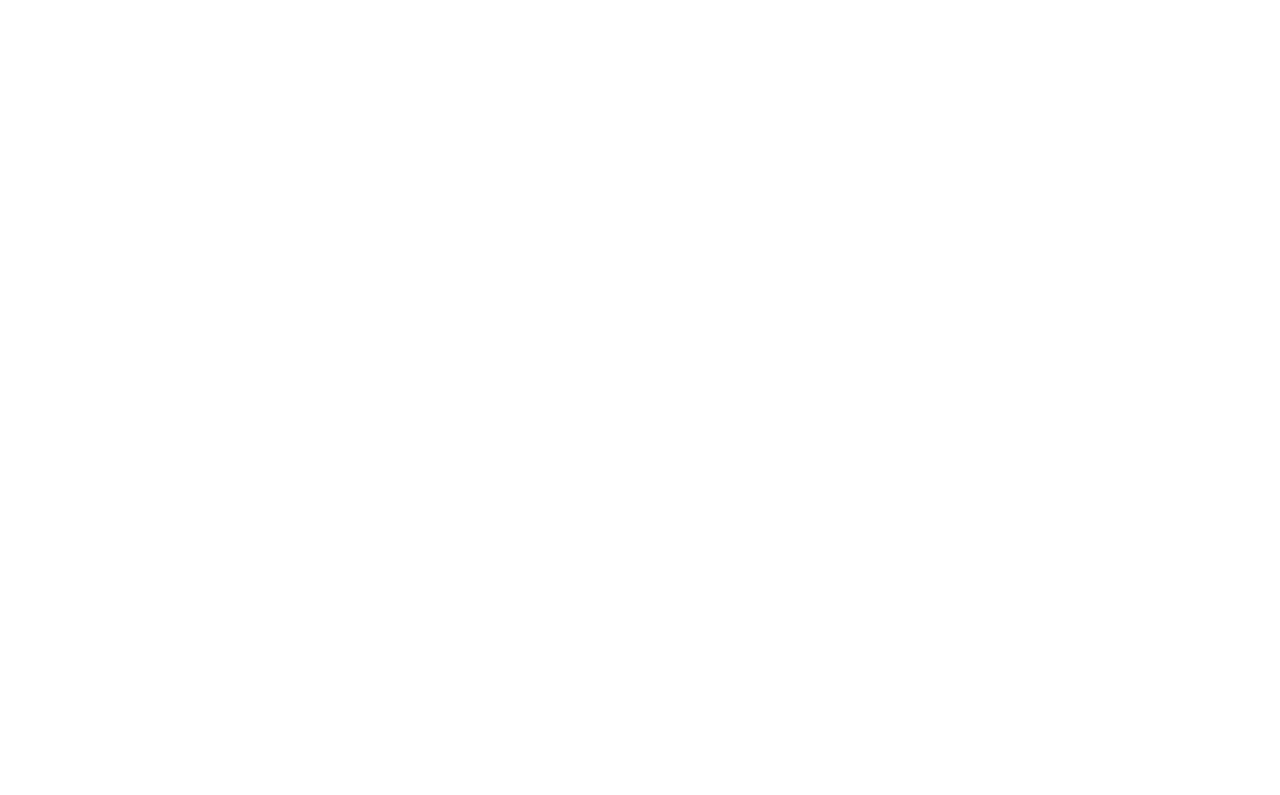
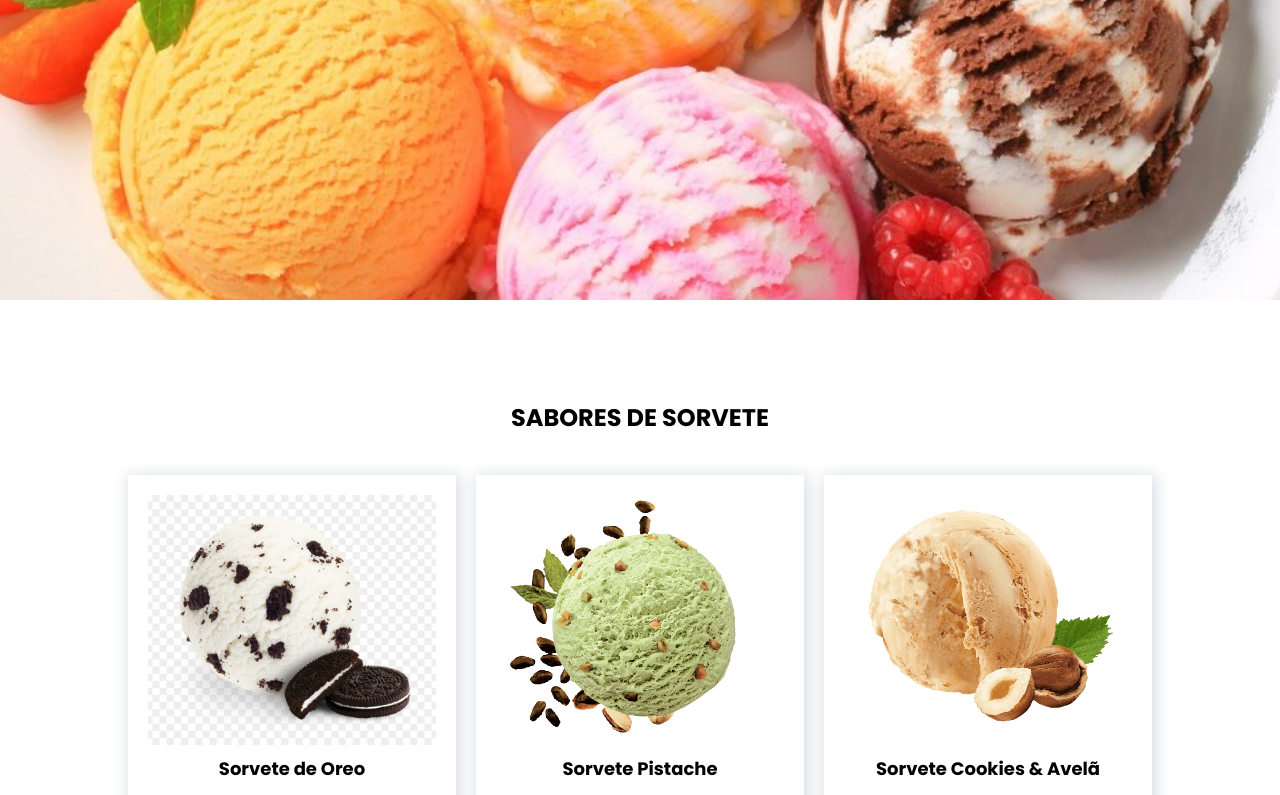
Before and after one commit to Santana-Victor/projeto-sorveteria, a Next.js app: page /sabores in a window 1280 px wide. Before the commit this address had no page. Shown: the part 600-1395 px from the top of the page. Before the commit the page ends 900 px from the top, so only its background shows below. Built offline with nearby package versions, Linux system fonts and the light colour scheme.

Commit message:
feat: add página sabores

```diff
--- a/src/app/globals.css
+++ b/src/app/globals.css
@@ -15,11 +15,6 @@
   text-decoration: none;
   color: var(--cor-texto-primaria);
 }
-
-/*
-  #474747
-  #D9DDE1
-*/
 
 .titulo {
   font-size: 100px;
--- /dev/null
+++ b/src/app/sabores/Sabores.module.css
@@ -0,0 +1,62 @@
+.main {
+  width: 100%;
+}
+
+.secao_banner {
+  width: 100%;
+  height: 100vh;
+  display: flex;
+  align-items: center;
+  justify-content: center;
+  background-image: url('../../../public/banner-sabores.jpg');
+  background-position: center;
+  background-repeat: no-repeat;
+  background-size: cover;
+}
+
+.secao_sabores {
+  width: 100%;
+  padding: 100px 20px;
+  display: flex;
+  flex-direction: column;
+  align-items: center;
+  justify-content: center;
+  gap: 40px;
+}
+
+.secao_sabores .container_cards {
+  width: 100%;
+  max-width: 1024px;
+  display: flex;
+  flex-wrap: wrap;
+  gap: 20px;
+}
+
+.secao_sabores .card {
+  flex: 1 1 300px;
+  padding: 20px;
+  box-shadow: 2px 2px 15px 2px #d9dde1;
+  display: flex;
+  flex-direction: column;
+  gap: 10px;
+}
+
+.secao_sabores .imagem_card {
+  width: 100%;
+  height: 250px;
+  object-fit: cover;
+  background: none;
+}
+
+.secao_sabores h3 {
+  font-size: 18px;
+}
+
+.secao_sabores p {
+  font-size: 16px;
+}
+
+.secao_sabores h3,
+.secao_sabores p {
+  text-align: center;
+}
--- /dev/null
+++ b/src/app/sabores/page.jsx
@@ -0,0 +1,81 @@
+import styles from './Sabores.module.css';
+import Image from 'next/image';
+import Oreo from '/public/sabor-oreo.jpg';
+import Pistache from '/public/sabor-pistache.png';
+import CookiesAvela from '/public/sabor-cookies-avela.png';
+import Kiwi from '/public/sorbet-kiwi.png';
+import Morango from '/public/sorbet-morango.png';
+import LimaoSiciliano from '/public/sorbet-limao.png';
+
+export default function Sabores() {
+  return (
+    <main className={styles.main}>
+      <section className={styles.secao_banner}>
+        <h1 className="titulo">NOSSOS SABORES</h1>
+      </section>
+      <section className={styles.secao_sabores}>
+        <h2>SABORES DE SORVETE</h2>
+        <div className={styles.container_cards}>
+          <div className={styles.card}>
+            <Image
+              className={styles.imagem_card}
+              src={Oreo}
+              alt="Sorvete de Oreo"
+            />
+            <h3>Sorvete de Oreo</h3>
+            <p>Delicioso sorvete sabor Oreo. Uma explosão de sabor.</p>
+          </div>
+          <div className={styles.card}>
+            <Image
+              className={styles.imagem_card}
+              src={Pistache}
+              alt="Sorvete Pistache"
+            />
+            <h3>Sorvete Pistache</h3>
+            <p>Cremoso sorvete sabor pistache com pedacinhos de semente.</p>
+          </div>
+          <div className={styles.card}>
+            <Image
+              className={styles.imagem_card}
+              src={CookiesAvela}
+              alt="Sorvete Cookies & Avelã"
+            />
+            <h3>Sorvete Cookies & Avelã</h3>
+            <p>O nosso melhor sorvete. Você vai adorar o sabor.</p>
+          </div>
+          <div className={styles.card}>
+            <Image
+              className={styles.imagem_card}
+              src={Kiwi}
+              alt="Sorvete de Kiwi"
+            />
+            <h3>Sorvete de Kiwi</h3>
+            <p>
+              Delicioso e refrescante sorvete sabor kiwi. Rico em vitamina C.
+            </p>
+          </div>
+          <div className={styles.card}>
+            <Image
+              className={styles.imagem_card}
+              src={Morango}
+              alt="Sorvete de Morango"
+            />
+            <h3>Sorvete de Morango</h3>
+            <p>Sorvete de morango gourmet. Tradicional e saboroso.</p>
+          </div>
+          <div className={styles.card}>
+            <Image
+              className={styles.imagem_card}
+              src={LimaoSiciliano}
+              alt="Sorvete de Limão Siciliano"
+            />
+            <h3>Sorvete de Limão Siciliano</h3>
+            <p>
+              O incrivel sorvete gourmet de limão siciliano vai te encantar.
+            </p>
+          </div>
+        </div>
+      </section>
+    </main>
+  );
+}
```
